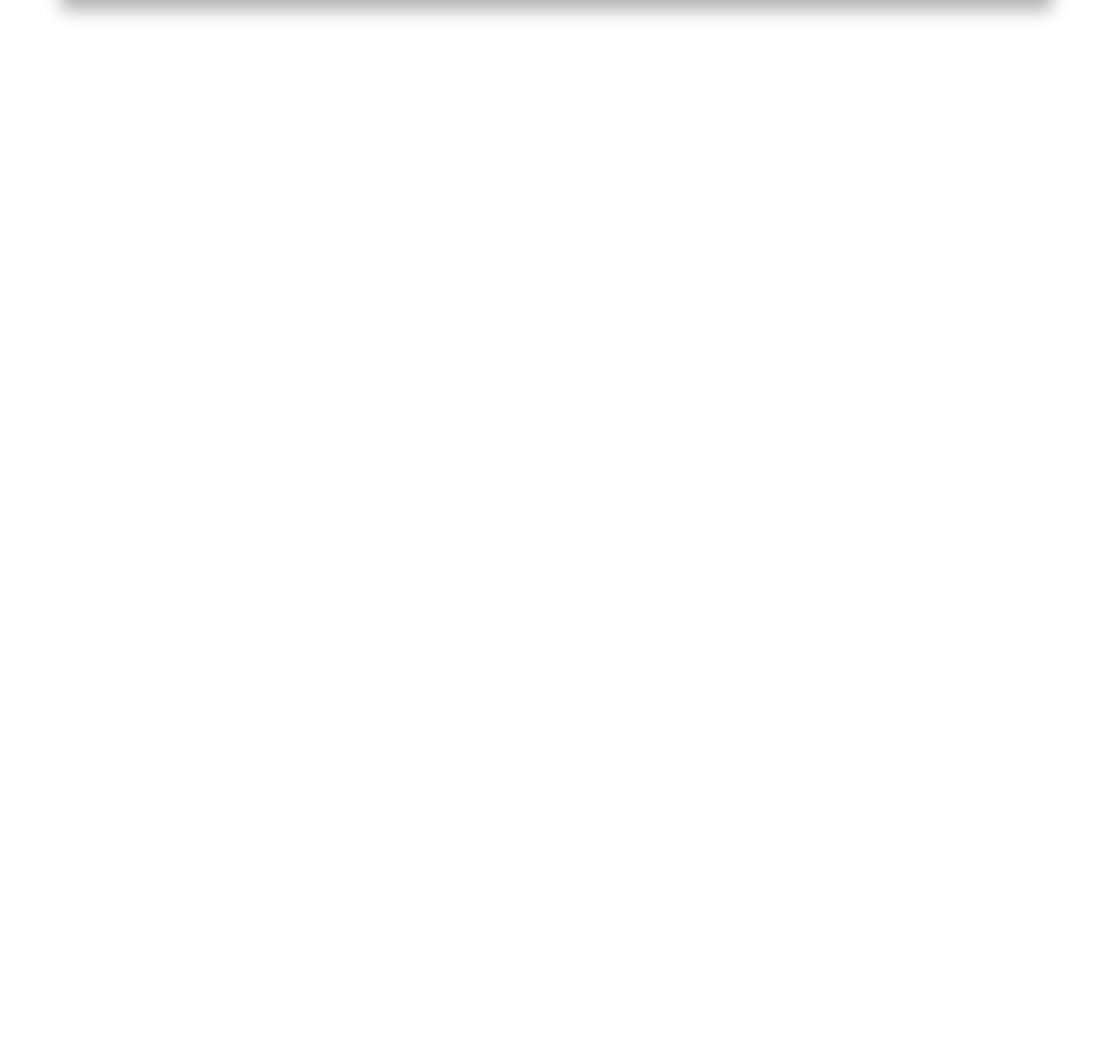
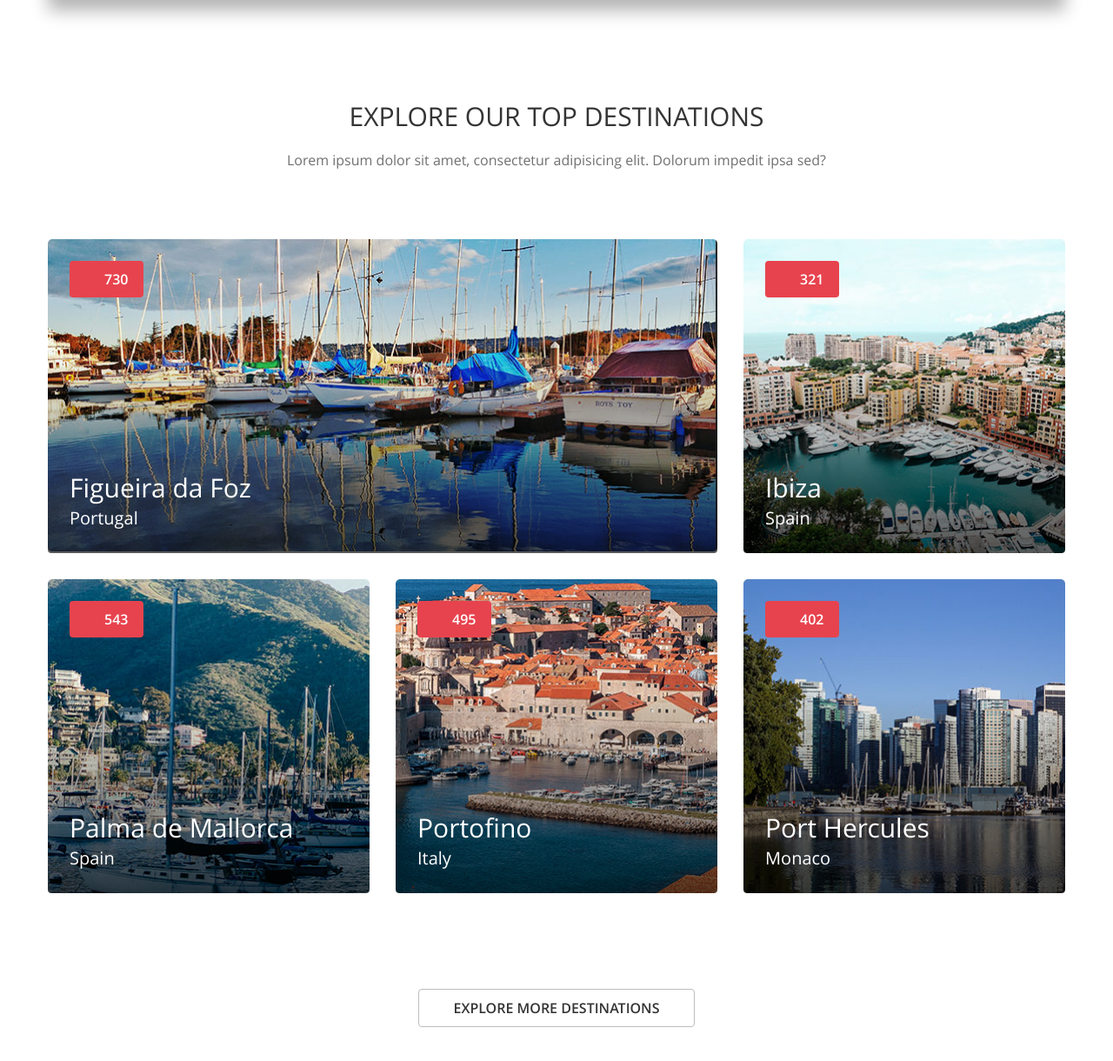
Before and after one commit to dmitry8/Nava, a website: page index.html in a window 1280 px wide. Shown: the part 924-2144 px from the top of the page at 87% size. Before the commit the page ends 994 px from the top, so only its background shows below. Drawn offline with nearby package versions, Linux system fonts and the light colour scheme; files that its build step writes are made by us from their sources.

Commit message:
Разметка и стилизация секции destinations

```diff
--- a/index.html
+++ b/index.html
@@ -28,7 +28,7 @@
     </ul>
     <ul class="main-nav__user">
       <li class="main-nav__item">
-        <a class="main-nav__link  button" href="#">Sign up</a>
+        <a class="button" href="#">Sign up</a>
       </li>
     </ul>
   </nav>
@@ -72,5 +72,105 @@
 
 </section>
 
+<section class="destinations">
+  <h2 class="visually-hidden">Места назначения</h2>
+  <div class="container">
+
+    <p class="destinations__slogan">
+      Explore our top destinations
+    </p>
+    <p class="destinations__description">
+      Lorem ipsum dolor sit amet, consectetur adipisicing elit. Dolorum impedit ipsa sed?
+    </p>
+
+    <ul class="destinations__list">
+      <li class="destinations__item">
+        <picture>
+          <img src="img/destinations-1@1x.jpg" srcset="img/destinations-1@2x.jpg 2x" width="770" alt="Место назначения">
+        </picture>
+        <a class="destinations__link" href="#">
+          <span class="destinations__number-boats">
+            730
+          </span>
+          <p class="destinations__city">
+            Figueira da Foz
+          </p>
+          <p class="destionations__country">
+            Portugal
+          </p>
+        </a>
+      </li>
+      <li class="destinations__item">
+        <picture>
+          <img src="img/destinations-2@1x.jpg" srcset="img/destinations-2@2x.jpg 2x" width="370" alt="Место назначения">
+        </picture>
+        <a class="destinations__link" href="#">
+          <span class="destinations__number-boats">
+            321
+          </span>
+          <p class="destinations__city">
+            Ibiza
+          </p>
+          <p class="destionations__country">
+            Spain
+          </p>
+        </a>
+      </li>
+      <li class="destinations__item">
+        <picture>
+          <img src="img/destinations-3@1x.jpg" srcset="img/destinations-3@2x.jpg 2x" width="370" alt="Место назначения">
+        </picture>
+        <a class="destinations__link" href="#">
+          <span class="destinations__number-boats">
+            543
+          </span>
+          <p class="destinations__city">
+            Palma de Mallorca
+          </p>
+          <p class="destionations__country">
+            Spain
+          </p>
+        </a>
+      </li>
+      <li class="destinations__item">
+        <picture>
+          <img src="img/destinations-4@1x.jpg" srcset="img/destinations-4@2x.jpg 2x" width="370" alt="Место назначения">
+        </picture>
+        <a class="destinations__link" href="#">
+          <span class="destinations__number-boats">
+            495
+          </span>
+          <p class="destinations__city">
+            Portofino
+          </p>
+          <p class="destionations__country">
+            Italy
+          </p>
+        </a>
+      </li>
+      <li class="destinations__item">
+        <picture>
+          <img src="img/destinations-5@1x.jpg" srcset="img/destinations-5@2x.jpg 2x" width="370" alt="Место назначения">
+        </picture>
+        <a class="destinations__link" href="#">
+          <span class="destinations__number-boats">
+            402
+          </span>
+          <p class="destinations__city">
+            Port Hercules
+          </p>
+          <p class="destionations__country">
+            Monaco
+          </p>
+        </a>
+      </li>
+    </ul>
+
+    <p class="destinations__more">
+      <a class="button  button--destinations" href="#">Explore more destinations</a>
+    </p>
+  </div>
+</section>
+
 </body>
 </html>
--- a/sass/blocks/button.scss
+++ b/sass/blocks/button.scss
@@ -9,20 +9,21 @@
   text-align: center;
   font-size: 1em; // уточнять
   font-family: inherit;
-  //line-height: 400; // уточнять
   text-decoration: none;
   text-transform: uppercase;
   color: #ffffff;
-  border-radius: 3px; // Уточнять
-  border: 1px solid #ffffff; // Уточнять
-  background-color: transparent; // Уточнять
+  border-radius: 4px;
+  border: 1px solid #ffffff;
+  background-color: transparent;
   background-image: none;
   cursor: pointer;
+  transition: 0.25s;
+  font-weight: 600;
 
   &:focus,
   &:hover {
     background-color: $accent-color;
-    border: 1px solid $accent-color; // Уточнять
+    border: 1px solid $accent-color;
   }
 
   &:active {
@@ -45,3 +46,13 @@
   border-top-left-radius: 0;
   flex-grow: 1;
 }
+
+.button--destinations {
+  color: #343434;
+  border: 1px solid #bdbdbd;
+
+  &:hover {
+    color: #ffffff;
+    transition: 0.25s;
+  }
+}
--- /dev/null
+++ b/sass/blocks/destinations.scss
@@ -0,0 +1,90 @@
+.destinations {
+  padding-top: 50px;
+  padding-bottom: 80px;
+}
+
+.destinations__slogan {
+  font-size: 30px;
+  line-height: 28px;
+  text-transform: uppercase;
+  text-align: center;
+  margin: 0;
+  margin-bottom: 25px;
+}
+
+.destinations__description {
+  color: #717171;
+  text-align: center;
+  margin: 0;
+  margin-bottom: 80px;
+}
+
+.destinations__list {
+  display: flex;
+  flex-wrap: wrap;
+  justify-content: space-between;
+  margin-bottom: 80px;
+}
+
+.destinations__item {
+  position: relative;
+  margin-bottom: 30px;
+
+  img {
+    vertical-align: bottom;
+    border-radius: 4px;
+  }
+}
+
+.destinations__link {
+  box-sizing: border-box;
+  position: absolute;
+  top: 0;
+  bottom: 0;
+  width: 100%;
+  display: flex;
+  flex-direction: column;
+  background: linear-gradient(to top, rgba(0, 0, 0, 0.65) 0%, rgba(0, 0, 0, 0) 63%, rgba(0, 0, 0, 0) 100%);
+  padding: 25px;
+  align-items: flex-start;
+  border-radius: 4px;
+  transition: 0.25s;
+
+  &:hover {
+    box-shadow: 0px 12px 20px 0px rgba(0,0,0,0.30);
+    transition: 0.25s;
+  }
+}
+
+.destinations__number-boats {
+  box-sizing: border-box;
+  margin-bottom: auto;
+  min-width: 85px;
+  padding-left: 40px;
+  height: 42px;
+  display: flex;
+  align-items: center;
+  border-radius: 4px;
+  background-color: $accent-color;
+  color: #ffffff;
+  font-weight: 600;
+}
+
+.destinations__city {
+  font-size: 30px;
+  line-height: 40px;
+  color: #ffffff;
+  margin: 0;
+}
+
+.destionations__country {
+  margin: 0;
+  font-size: 20px;
+  line-height: 30px;
+  color: #ffffff;
+}
+
+.destinations__more {
+  display: flex;
+  justify-content: space-around;
+}
--- a/sass/blocks/main-nav.scss
+++ b/sass/blocks/main-nav.scss
@@ -27,9 +27,12 @@
   line-height: 22px;
   text-transform: uppercase;
   color: #ffffff;
+  transition: 0.25s ease;
+  padding: 20px 0;
 
   &:hover {
-    border-bottom: 1px solid $accent-color;
+    border-bottom: 2px solid $accent-color;
+    padding: 7px 0;
   }
 }
 
--- a/sass/blocks/typo.scss
+++ b/sass/blocks/typo.scss
@@ -17,6 +17,8 @@
 }
 
 body {
-  font-family: "Open Sans", "Arial", sans-serif;;
+  font-family: "Open Sans", "Arial", sans-serif;
   font-size: 16px;
+  line-height: 22px;
+  color: #343434;
 }
--- a/sass/scaffolding.scss
+++ b/sass/scaffolding.scss
@@ -6,8 +6,8 @@ body {
 }
 
 *,
-*:before,
-*:after {
+*::before,
+*::after {
   box-sizing: inherit;
 }
 
@@ -40,6 +40,7 @@ ul {
 }
 
 .container {
+  box-sizing: content-box;
   width: 1170px;
   padding: 0 15px;
   margin: 0 auto;
--- a/sass/style.scss
+++ b/sass/style.scss
@@ -10,3 +10,4 @@
 @import "blocks/main-nav.scss";
 @import "blocks/search-form.scss";
 @import "blocks/features.scss";
+@import "blocks/destinations.scss";
```
Also changed, not shown: img/destinations-1@1x.jpg (renamed from img/Photo-4@1x.jpg), img/destinations-1@2x.jpg (renamed from img/Photo-4@2x.jpg), img/destinations-2@1x.jpg (renamed from img/Photo-3@1x.jpg), img/destinations-2@2x.jpg (renamed from img/Photo-3@2x.jpg), img/destinations-3@1x.jpg (renamed from img/Photo@1x.jpg), img/destinations-3@2x.jpg (renamed from img/Photo@2x.jpg), img/destinations-4@1x.jpg (renamed from img/Photo-1@1x.jpg), img/destinations-4@2x.jpg (renamed from img/Photo-1@2x.jpg), img/destinations-5@1x.jpg (renamed from img/Photo-2@1x.jpg), img/destinations-5@2x.jpg (renamed from img/Photo-2@2x.jpg).
